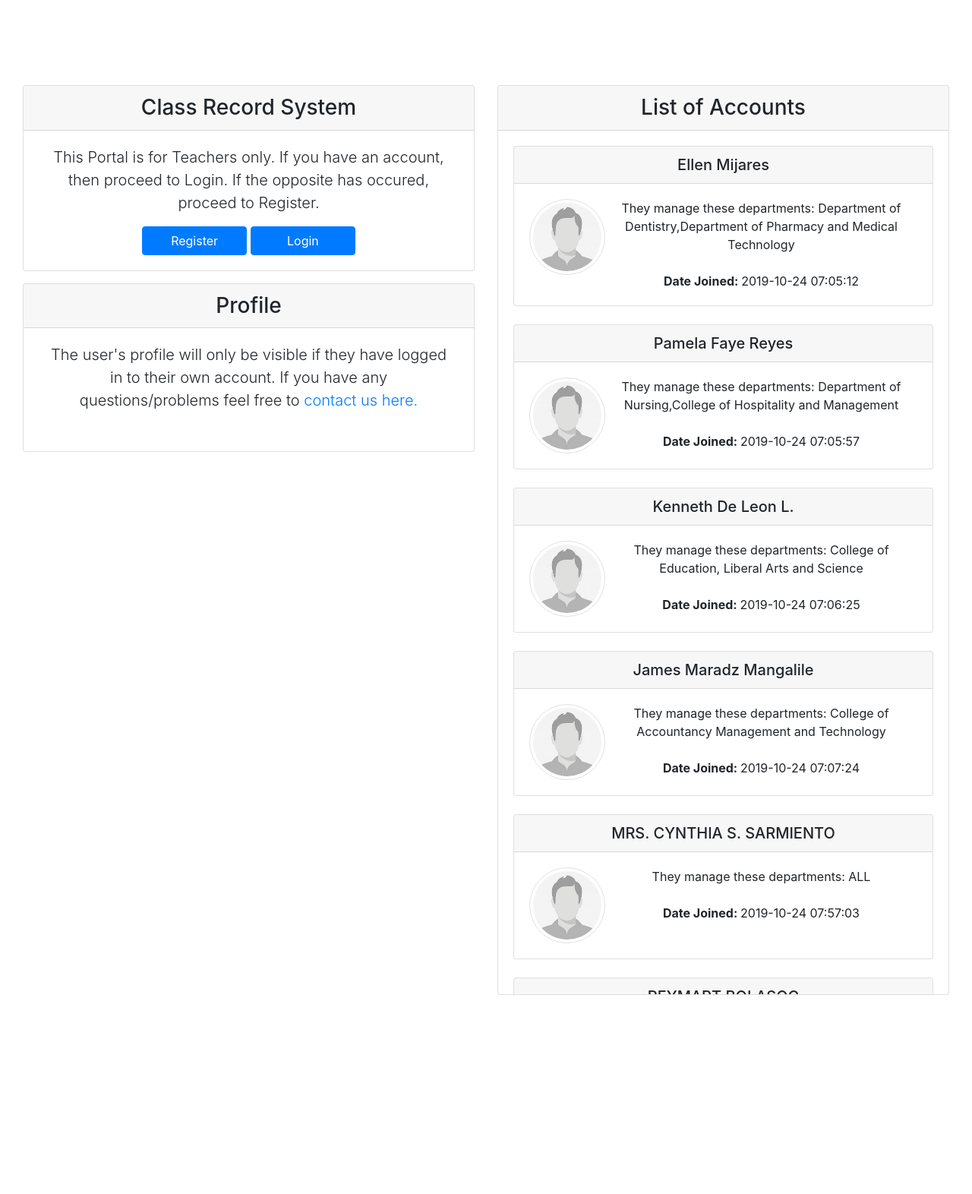
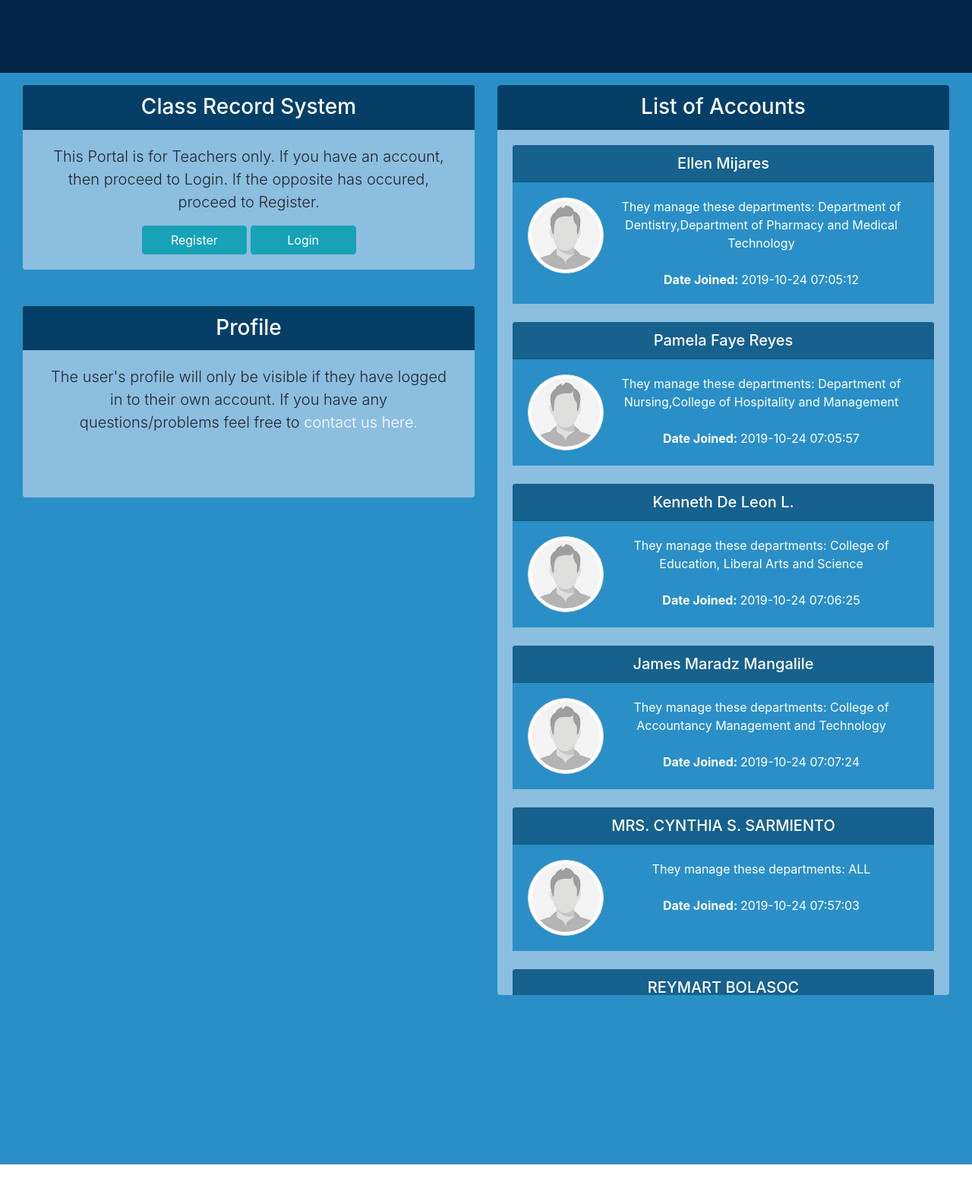
Before and after one commit to nishiriks/crsystem, a PHP site: page / in a window 1280 px wide. Shown: the top 1572 px of the page at 76% size. Run offline with PHP 8.4, Linux system fonts and the light colour scheme; data comes from the database, SQL or seed files in the repository.

Commit message:
Added design
Added some slight design throughout the page

```diff
--- a/index.php
+++ b/index.php
@@ -1,4 +1,3 @@
-
 <?php
 require_once $_SERVER['DOCUMENT_ROOT'].'/crsystem/resource/php/class/core/init.php';
 $accounts = new viewTable();
@@ -12,11 +11,11 @@
   <title>Registrar Portal</title>
   <link rel="stylesheet" type="text/css"  href="vendor/css/bootstrap.min.css">
   <link href="vendor/css/all.css" rel="stylesheet">
-  <link rel="stylesheet" type="text/css"  href="resource/css/styles.css">
+  <link rel="stylesheet" type="text/css"  href="resource/css/tables.css">
 </head>
 <body>
     <header>
-        <nav class="navbar navbar-dark bg-white shadow-sm">
+        <nav class="navbar shadow-sm">
           <a class="navbar-brand" href="https://malolos.ceu.edu.ph/">
             <img src="resource/img/logo.jpg" height="70" class="d-inline-block align-top "
               alt="mdb logo"><h3 class="ib">
@@ -31,8 +30,8 @@
           <div class="row">
             <div class="col-6">
               <div class="row">
-                <div class="card mt-3 h-100">
-                  <div class="card-header text-center">
+                <div class="ccard card mt-3 h-100">
+                  <div class="chead card-header text-center">
                       <span class="h3">Class Record System</span>
                   </div>
                   <div class="card-body">
@@ -40,16 +39,16 @@
                         <p class="lead text-center">This Portal is for Teachers only. If you have an account, then proceed to Login. If the opposite has occured, proceed to Register.</p>
                       </div>
                       <form class="text-center" method="post">
-                          <a class="btn btn-primary w-25" href="register.php" role="button">Register</a>
+                          <a class="btn btn-info w-25" href="register.php" role="button">Register</a>
                           <?php
                             $user = new user();
                             if ($user->isLoggedIn()) {
-                              echo '<button class="btn btn-primary w-25" name="logout">Logout</button>';
+                              echo '<button class="btn btn-info w-25" name="logout">Logout</button>';
                                 if (isset($_POST['logout'])) {
                                   $user->logout();
                                 }
                             } else {
-                              echo '<a class="btn btn-primary w-25" href="login.php" role="button">Login</a>';
+                              echo '<a class="btn btn-info w-25" href="login.php" role="button">Login</a>';
 
                             }
                           ?>
@@ -57,8 +56,8 @@
                   </div>
                 </div>
                 <div class="row">
-                  <div class="card mt-3 h-100">
-                    <div class="card-header text-center">
+                  <div class="ccard card mt-5 h-100">
+                    <div class="chead card-header text-center">
                       <span class="h3">Profile</span>
                     </div>
                     <div class="card-body">
@@ -81,7 +80,7 @@
                           <div class="container">
                               <p class="lead text-center">
                                 The user&#39;s profile will only be visible if they have logged in to their own account. If you have any questions/problems feel free to
-                                <a href="#">contact us here.</a>
+                                <a class="text-white" href="#">contact us here.</a>
                               </p>
                           </div>
                           ';
@@ -93,8 +92,8 @@
             </div>
             </div>
             <div class="col-6">
-              <div class="card mt-3 h-100 list-main">
-                <div class="card-header text-center">
+              <div class="ccard card mt-3 h-100 list-main">
+                <div class="chead card-header text-center">
                     <span class="h3">List of Accounts</span>
                 </div>
                 <div class="card-body text-center inner-list">
@@ -105,7 +104,7 @@
           </div>
         </div>
     </main>
-    <footer id="sticky-footer" class="py-4 bg-dark text-white-50 fixed-bottom">
+    <footer id="sticky-footer" class="py-4 text-white-50 fixed-bottom">
       <div class="container text-center">
           <div class="row">
               <div class="col col-sm-5 text-left">
--- a/resource/css/styles.css
+++ b/resource/css/tables.css
@@ -88,9 +88,34 @@
 
 header{
     max-height:10vh;
+    background-color: #042446;
+}
+main {
+        height: 90vh;
+        background-color: #2a8fc7;
 }
 footer {
         max-height: 10vh;
+        background-color: #042446;
+}
+.ccard {
+        background-color: #8cbee0;
+}
+.chead {
+        background-color: #053f67;
+        color: white;
+}
+.inner-chead {
+        background-color: #16618d;
+}
+.inner-cbody {
+        background-color: #2a8fc7;
+}
+.card-title {
+        color: white;
+}
+.card {
+        border: none;
 }
 .list-main {
         max-height: 75vh;
@@ -101,6 +126,19 @@
 }
 .profpic {
         width: 100px;
+}
+/* SCROLLBAR */
+::-webkit-scrollbar {
+        width: 20px;
+}
+::-webkit-scrollbar-track {
+        background-color: #8cbee0;
+}
+::-webkit-scrollbar-thumb {
+        background-color:  #16618d;
+}
+::-webkit-scrollbar-thumb:hover {
+        background-color: #0d364e;
 }
 
 .alumni{
--- a/resource/php/class/viewtable.php
+++ b/resource/php/class/viewtable.php
@@ -79,13 +79,13 @@
   $result = $data->fetchAll(PDO::FETCH_ASSOC);
 
   foreach ($result as $data){
-    echo '<div class="card">
-    <h5 class="card-header">'.$data['name'].'</h5>
-    <div class="card-body">';
+    echo '<div class="card rounded">
+    <h5 class="inner-chead card-header" style="color:white;">'.$data['name'].'</h5>
+    <div class="inner-cbody card-body">';
     echo '<img class="rounded-circle img-thumbnail float-left profpic" src="resource/img/user.jpg" alt="IMG"';
     // echo '<img class="rounded-circle img-thumbnail float-left" alt="IMG" src="data:"'.$data['mm'].'";charset="utf-8";base64,"'.base64_encode($data['dp']).'">';
-    echo '<h5 class="card-title">They manage these departments: '.$data['colleges'].'</h5>
-      <br><br><p class="card-text"><strong>Date Joined: </strong>'.$data['joined'].'</p>
+    echo '<h5 class="card-title"><span class="text-white">They manage these departments: '.$data['colleges'].'</span></h5>
+      <br><br><p class="card-text text-white"><strong>Date Joined: </strong>'.$data['joined'].'</p>
     </div>
   </div> <br>';
   }
```
